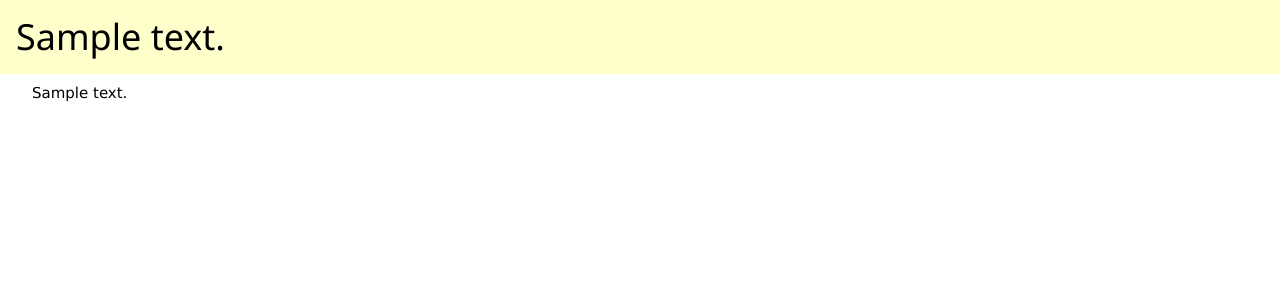
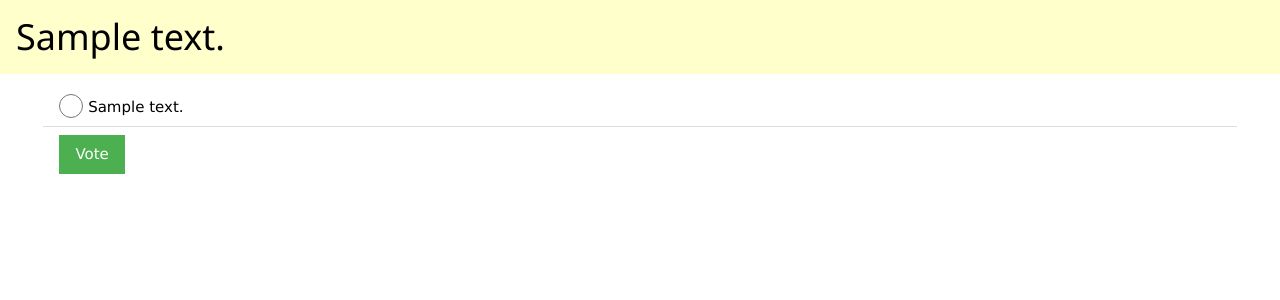
Before and after one commit to jonas-pettersson/Polls, a Django app: page /polls/detail/1 in a window 1280 px wide. Shown: the top 300 px of the page. Run offline with Django 3.2, Linux system fonts and the light colour scheme; tables that the repository leaves empty hold one stand-in row (values such as "Sample post").

Commit message:
poll choices

```diff
--- a/core/templates/core/detail.html
+++ b/core/templates/core/detail.html
@@ -6,10 +6,22 @@
 </div>
 <div class="w3-container">
 
-    <ul class="w3-ul">
-        {% for choice in question.choice_set.all %}
-            <li>{{ choice.choice_text }}</li>
-        {% endfor %}
-    </ul>
+    <form class="w3-container" action="{% url 'core:vote' question.id %}" method="post">
+    {% csrf_token %}
+
+        <fieldset class="form-group w3-border-0">
+            <ul class="w3-ul">
+                {% for choice in question.choice_set.all %}
+                    <li class="w3-hover-light-grey">
+                        <input class="w3-radio" type="radio" name="choice" id="choice{{ forloop.counter }}" value={{ forloop.counter }}>
+                        <label for="choice{{ forloop.counter }}">{{ choice.choice_text }}</label>
+                    </li>
+                {% endfor %}
+                    <li>
+                        <button class="w3-button w3-green" type="submit">Vote</button>
+                    </li>
+            </ul>
+        </fieldset>
+    </form>
 </div>
 {% endblock content %}
```
